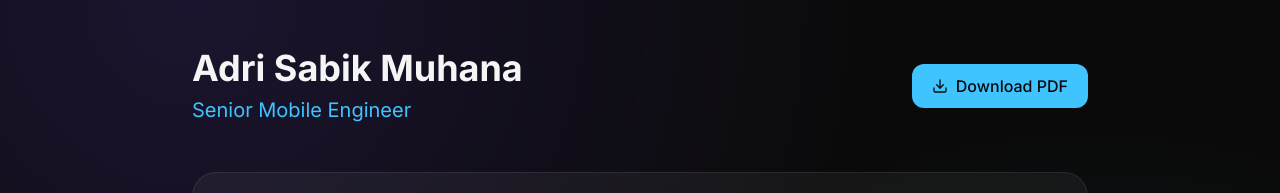
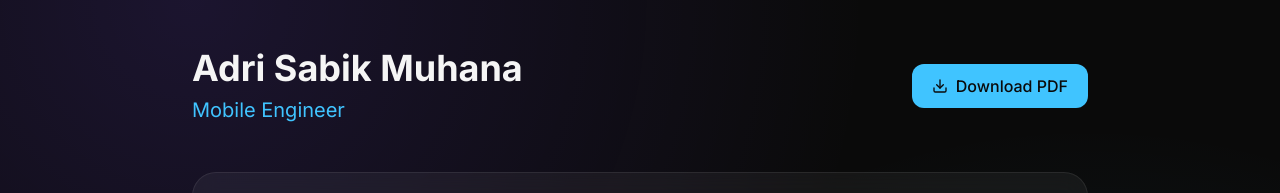
Before and after one commit to adrisabik/portofolio-adrisabik, a Next.js app: page /cv in a window 1280 px wide. Shown: the top 193 px of the page. Built offline with nearby package versions, Linux system fonts and the light colour scheme.

Commit message:
feat(cv): implement interactive CV page

```diff
--- a/src/app/cv/page.tsx
+++ b/src/app/cv/page.tsx
@@ -4,7 +4,7 @@ import type { Metadata } from 'next';
 
 export const metadata: Metadata = {
     title: 'CV / Resume',
-    description: 'Professional experience and qualifications of Adri Sabik Muhana, Senior Mobile Engineer.',
+    description: 'Professional experience and qualifications of Adri Sabik Muhana, Mobile Engineer.',
 };
 
 export default function CVPage() {
@@ -15,7 +15,7 @@ export default function CVPage() {
                 <header className="flex flex-col md:flex-row md:items-center md:justify-between mb-12 gap-4">
                     <div>
                         <h1 className="text-4xl font-bold mb-2">Adri Sabik Muhana</h1>
-                        <p className="text-xl text-accent-blue">Senior Mobile Engineer</p>
+                        <p className="text-xl text-accent-blue">Mobile Engineer</p>
                     </div>
                     <a
                         href="/assets/CV_AdriSabikMuhana_MobileEngineer.pdf"
@@ -179,7 +179,7 @@ export default function CVPage() {
                     </h2>
                     <div className="border-l-2 border-accent-green pl-4">
                         <h3 className="font-medium">Bachelor of Informatics</h3>
-                        <p className="text-sm text-accent-green">UPN "Veteran" Yogyakarta</p>
+                        <p className="text-sm text-accent-green">UPN &quot;Veteran&quot; Yogyakarta</p>
                         <p className="text-sm text-muted">Sep 2019 - Sep 2025</p>
                         <p className="text-sm text-muted">GPA: 3.35/4.0</p>
                     </div>
```
